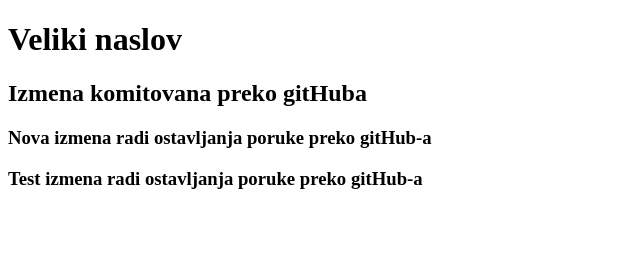
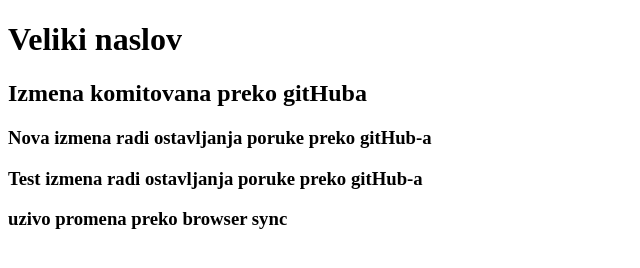
Before and after one commit to Alfic88/pocetak, a plain HTML site: page site/index.html in a window 1280 px wide. Shown: the whole page, without its empty margins (0-640 px from the left). Drawn offline with Linux system fonts and the light colour scheme.

Commit message:
Update index.html

```diff
--- a/site/index.html
+++ b/site/index.html
@@ -10,5 +10,6 @@
 <h2>Izmena komitovana preko gitHuba</h2>
 <h3>Nova izmena radi ostavljanja poruke preko gitHub-a</h3>
 <h3>Test izmena radi ostavljanja poruke preko gitHub-a</h3>
+<h3>uzivo promena preko browser sync</h3>
 </body>
 </html>
```
